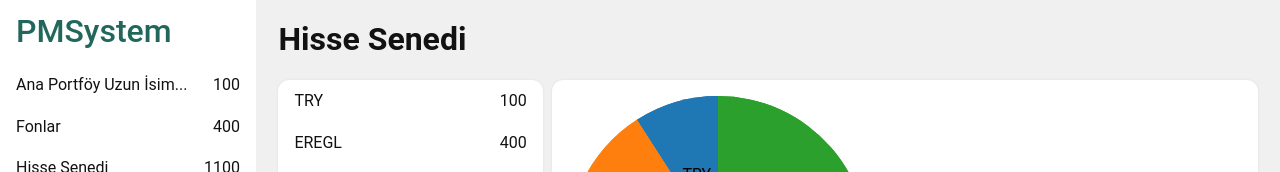
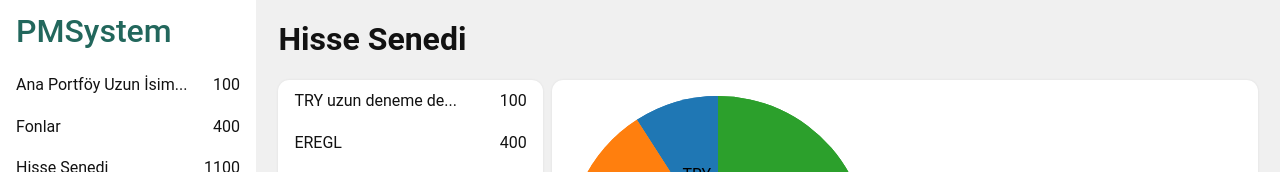
Before and after one commit to emretantu/portfolio-management-system-app, a React (Create React App) app: page / in a window 1280 px wide. Shown: the top 172 px of the page. Built offline with nearby package versions, Linux system fonts and the light colour scheme; no server answers; the HTML template or start-up script is replaced by a standard one.

Commit message:
short display of long asset name

```diff
--- a/src/components/portfolio/assets/AssetLink.js
+++ b/src/components/portfolio/assets/AssetLink.js
@@ -1,9 +1,18 @@
 import { NavLink } from "react-router-dom";
 import classes from "./AssetLink.module.css";
+import { useEffect, useRef, useState } from "react";
 
 const AssetLink = ({ assetName, marketValue, to }) => {
+
+  const [charLimit, setCharLimit] = useState(100);
+  const assetNameRef = useRef();
+
+  useEffect(() => {
+    setCharLimit(assetNameRef.current.offsetWidth*0.075);
+  }, []);
+
   return (
-    <li>
+    <li ref={assetNameRef}>
       <NavLink
         to={to}
         className={classes["assets-list__link"]}
@@ -18,7 +27,11 @@ const AssetLink = ({ assetName, marketValue, to }) => {
           }
         }
       >
-        <span>{assetName}</span>
+        {
+          assetName.length > charLimit
+            ? <span title={assetName}>{assetName.slice(0,charLimit).trim() + "..."}</span>
+            : <span>{assetName}</span>
+        }
         <span>{marketValue}</span>
       </NavLink>
     </li>
--- a/src/components/portfolio/assets/AssetsList.js
+++ b/src/components/portfolio/assets/AssetsList.js
@@ -2,7 +2,7 @@ import classes from "./AssetsList.module.css"
 import AssetLink from "./AssetLink";
 
 const data = [
-  {assetName: "TRY", marketValue: "100", to:"/test3/test1"},
+  {assetName: "TRY uzun deneme deneme deneme lorem ipsum", marketValue: "100", to:"/test3/test1"},
   {assetName: "EREGL", marketValue: "400", to:"/test3/test2"},
   {assetName: "ASELS", marketValue: "600", to:"/test3/test3"},
   {assetName: "TRY", marketValue: "100", to:"/test3/test1"},
```
